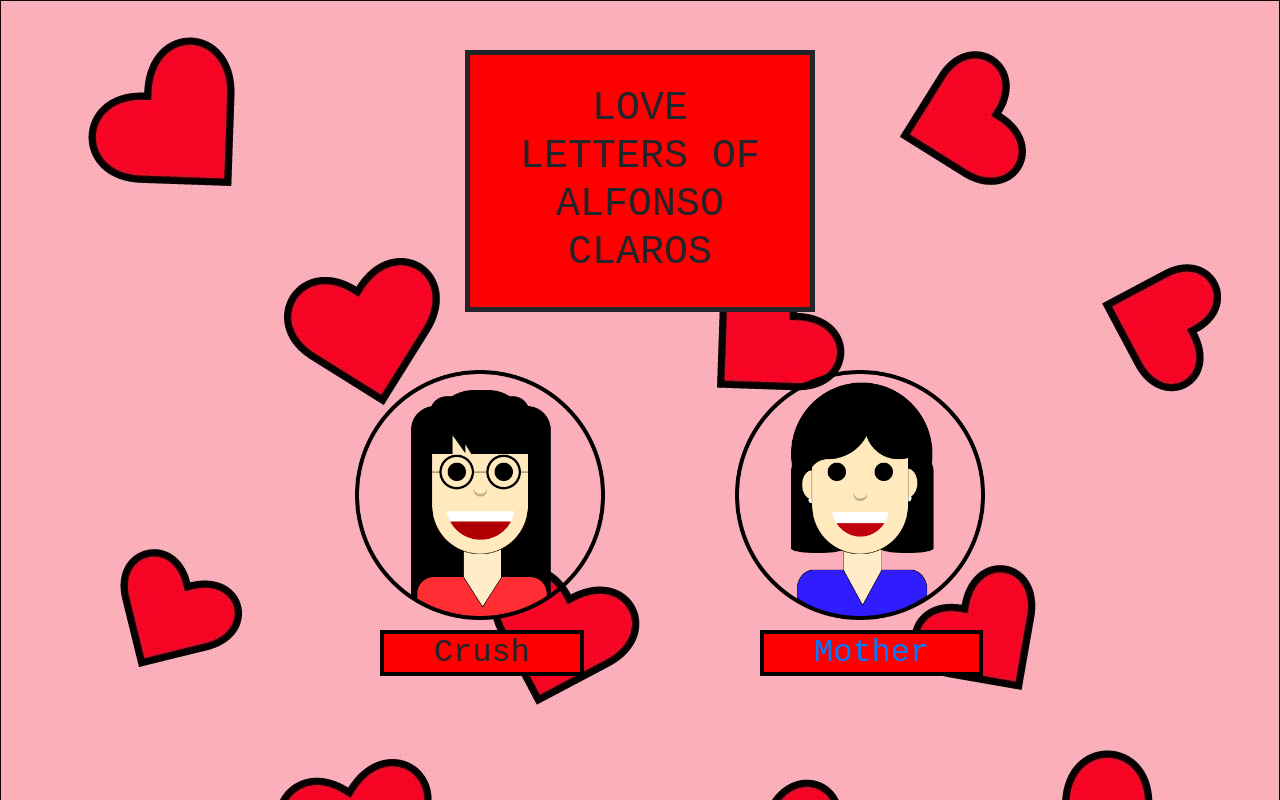
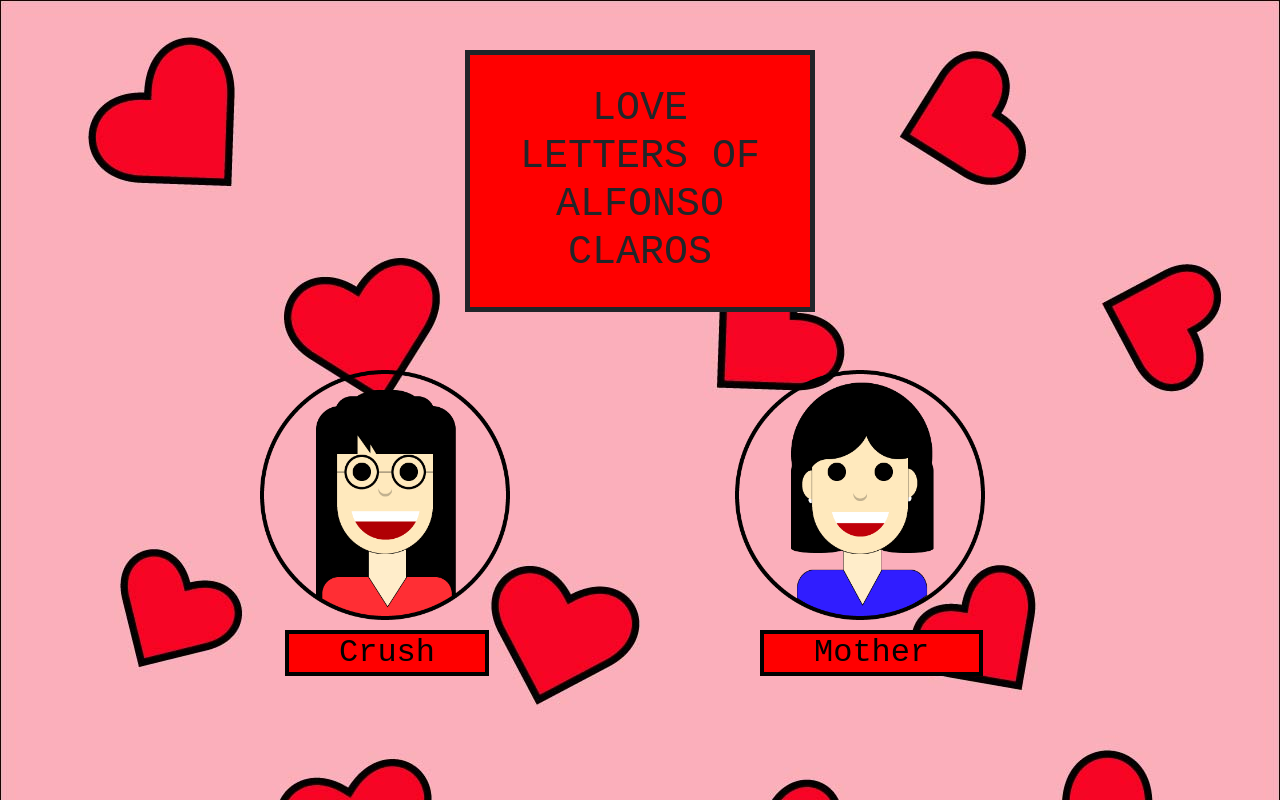
Before and after one commit to alfonsoclaros/alfonsoclaros.github.io, a plain HTML site: page claros_html.html in a window 1280 px wide. Drawn offline with nearby package versions, Linux system fonts and the light colour scheme.

Commit message:
Initia commit

```diff
--- a/index.html
+++ b/claros_html.html
@@ -16,21 +16,25 @@
             </div>
         </div>
         <div class="row" id= choose>
-            <div class="col-3">
-            </div>
-            <div class="col-3">
-                <div class="row">
-                <img src="c1.png" id= c1>
-            </div>
-                <div class="row">
-                    <h2 id= c2>Crush</h2>
-                </div>
-            </div>
-            <div class="col-1">
+            <div class="col-2">
             </div>
             <div class="col-3">
                 <div class="row">
                 <a href="https://alfonsoclarosa.github.io">
+                <img src="c1.png" id= c1>
+                    </a>
+            </div>
+                <div class="row">
+                    <a href="https://alfonsoclarosa.github.io">
+                    <h2 id= c2>Crush</h2>
+                    </a>
+                </div>
+            </div>
+            <div class="col-2">
+            </div>
+            <div class="col-3">
+                <div class="row">
+                <a href="https://alfonsoclarosb.github.io">
                 <img src="c2.png" id= c1>
                     </a>
             </div>
--- a/style.css
+++ b/style.css
@@ -32,5 +32,13 @@ body
     margin-right: 25px;
     background-color: red;
     margin-top: 10px;
+    color: black;
     font-family: monospace;
 }
+#c1:hover{
+    width: 300px;
+    height: 300px;
+}
+#c2:hover{
+    color: white;
+}
```
